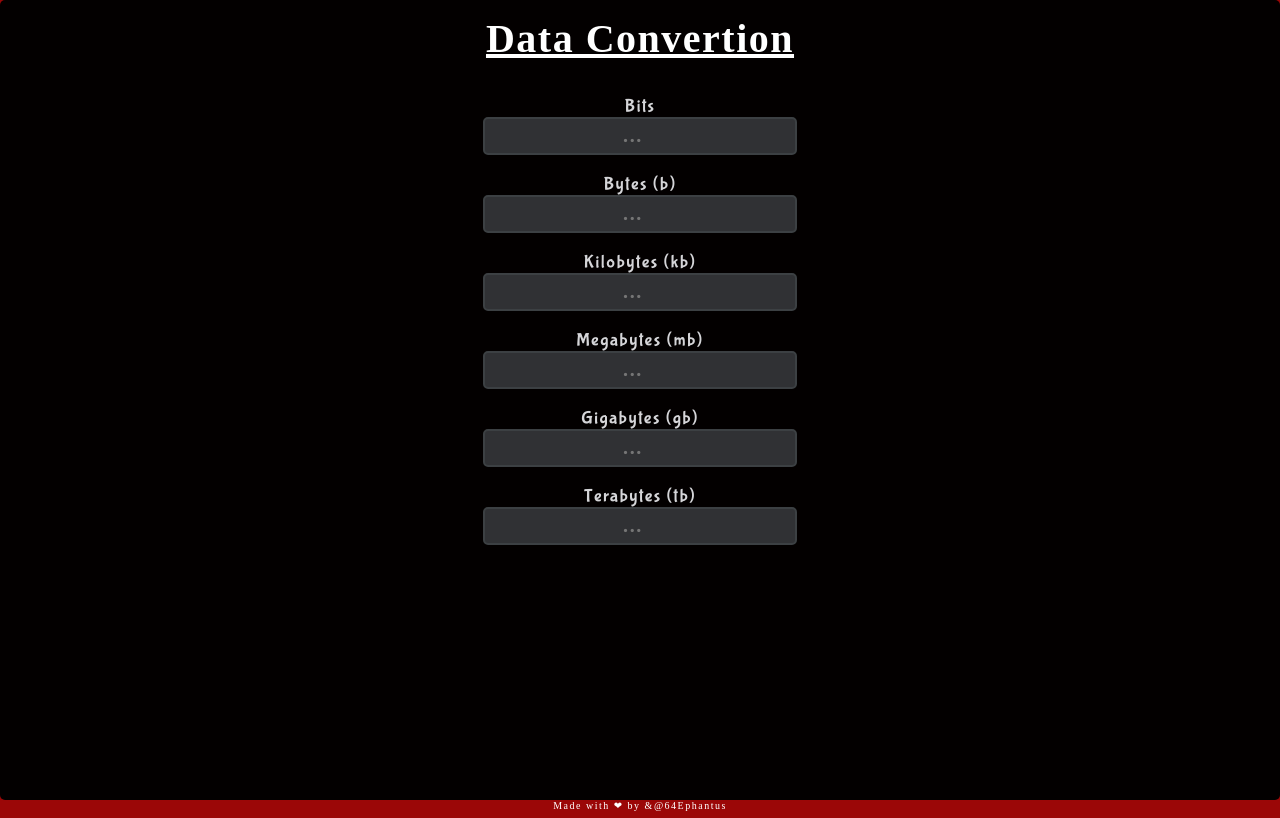
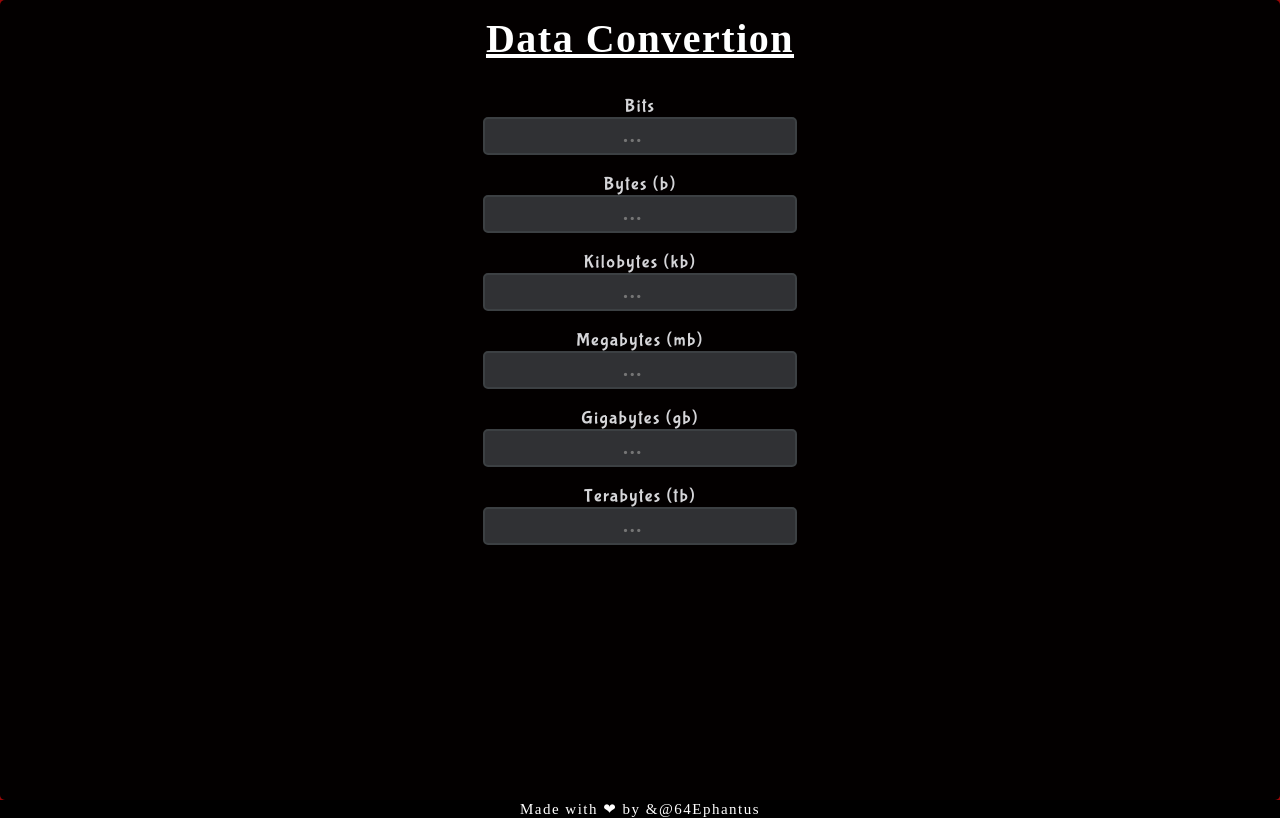
Before and after one commit to Ephantushohey/data-convertion, a plain HTML site: page index.html in a window 1280 px wide. Drawn offline with Linux system fonts and the light colour scheme; a web font is replaced by a local one.

Commit message:
Update styles.css

```diff
--- a/styles.css
+++ b/styles.css
@@ -52,6 +52,7 @@ input{
 }
 p{
     color: white;
-    font-size: 10px;
+    font-size: 15px;
     text-align: center;
+    background-color: black;
 }
```
